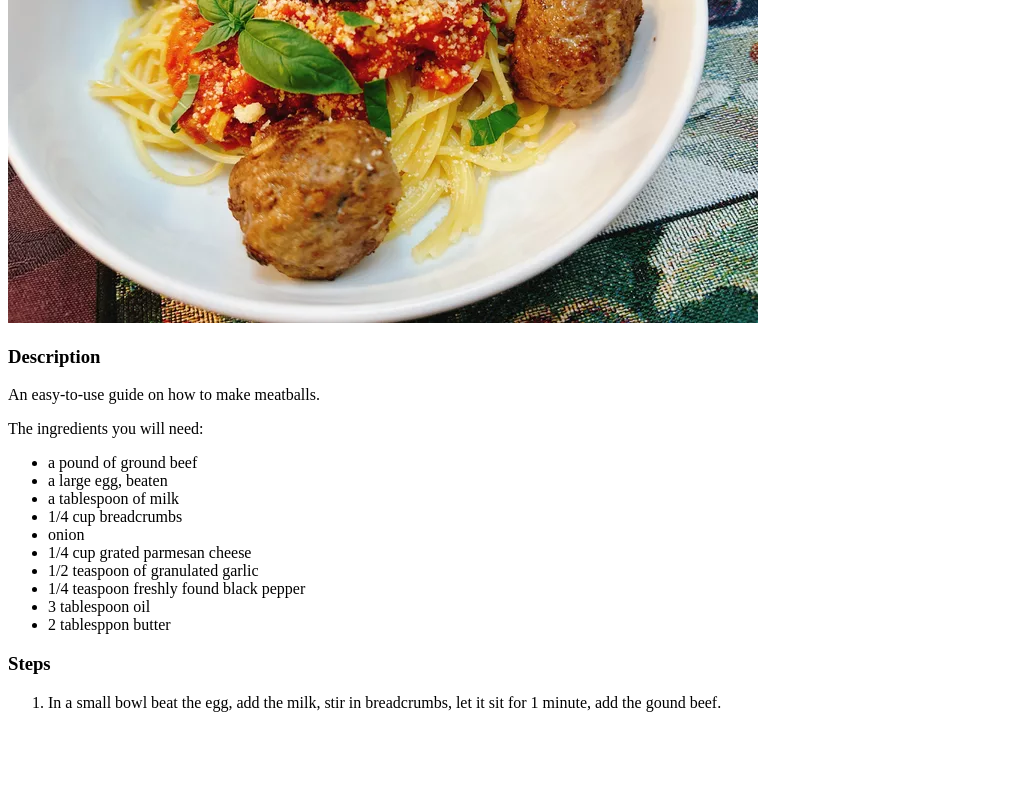
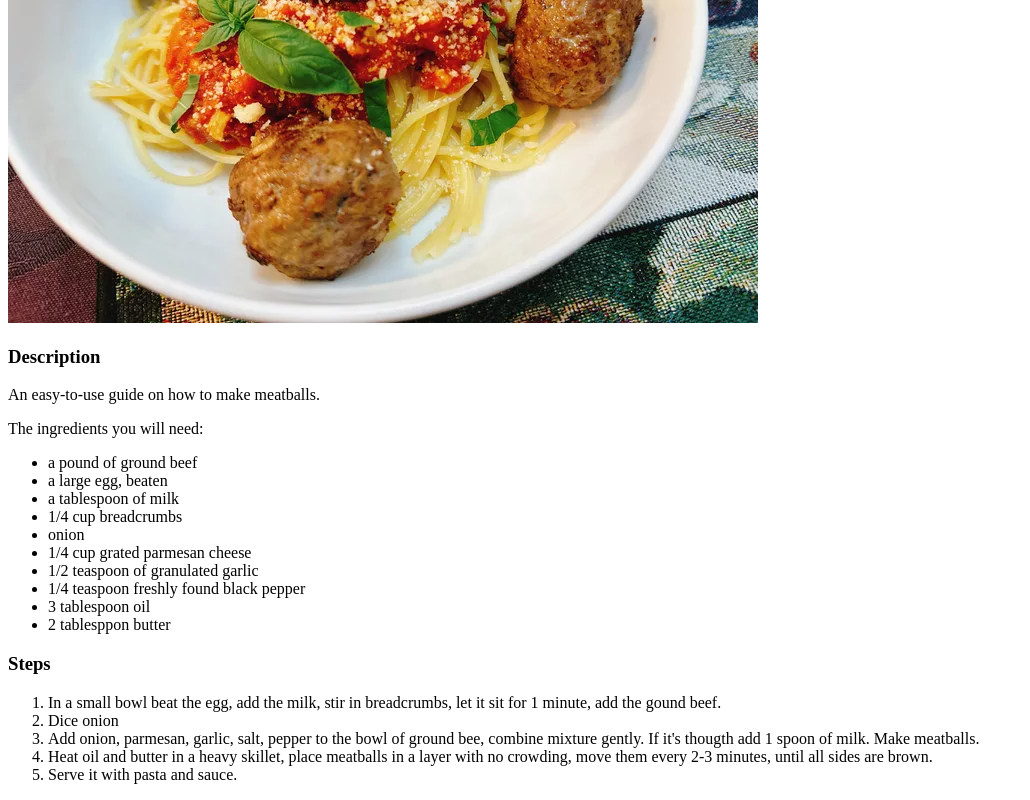
Before and after one commit to MatthewVall/odin-recipes, a plain HTML site: page recipes/skilletmeatballs.html in a window 1280 px wide. Shown: the part 320-1120 px from the top of the page, without its empty margins (0-1030 px from the left). Before the commit the page ends 1048 px from the top, so only its background shows below. Drawn offline with Linux system fonts and the light colour scheme.

Commit message:
Add: Steps on how to cook

```diff
--- a/recipes/skilletmeatballs.html
+++ b/recipes/skilletmeatballs.html
@@ -28,6 +28,10 @@
         <h3>Steps</h3>
         <ol>
             <li>In a small bowl beat the egg, add the milk, stir in breadcrumbs, let it sit for 1 minute, add the gound beef.</li>
+            <li>Dice onion</li>
+            <li>Add onion, parmesan, garlic, salt, pepper to the bowl of ground bee, combine mixture gently. If it's thougth add 1 spoon of milk. Make meatballs.</li>
+            <li>Heat oil and butter in a heavy skillet, place meatballs in a layer with no crowding, move them every 2-3 minutes, until all sides are brown.</li>
+            <li>Serve it with pasta and sauce.</li>
         </ol>
     </body>
 </html>
```
